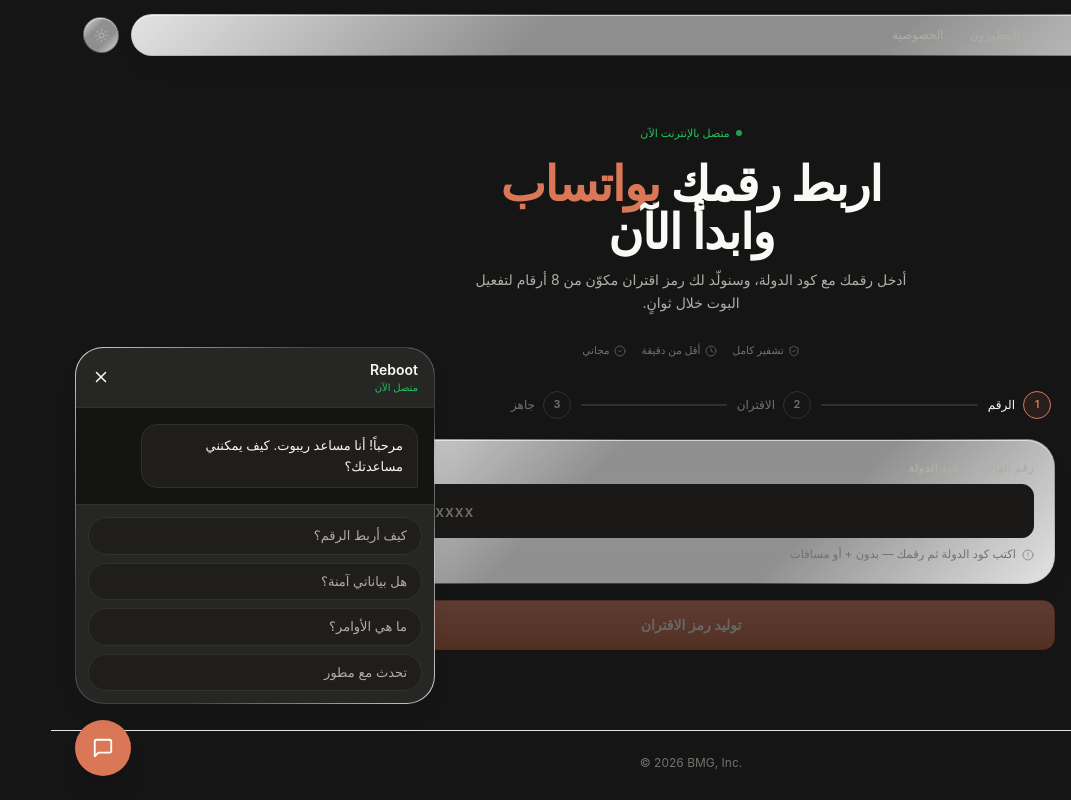
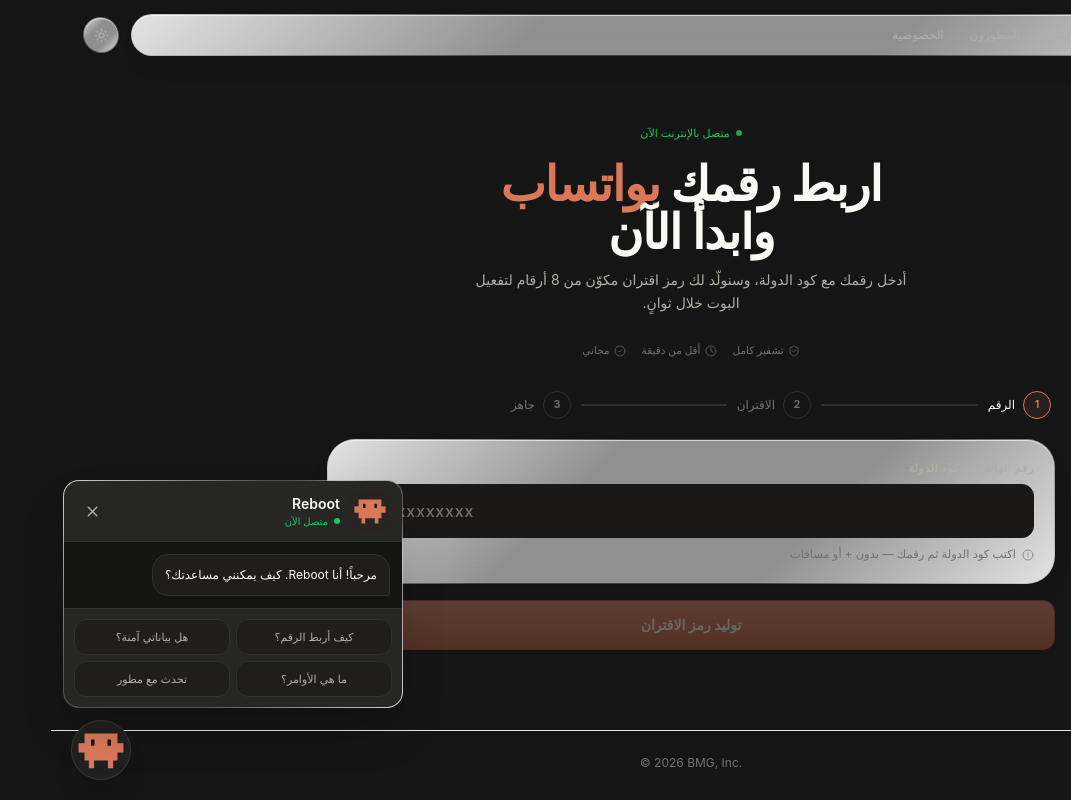
Before and after one commit to ux656/Freund, a Next.js app: page / in a window 1280 px wide. Both pictures are taken after a click on the button 52 px from the left and 748 px from the top of the page. Shown: the whole page, without its empty margins (209-1280 px from the left). Built offline with nearby package versions, Linux system fonts and the light colour scheme.

Commit message:
Redesign Reboot assistant mascot and compact chat layout

```diff
--- a/components/BotAssistant.tsx
+++ b/components/BotAssistant.tsx
@@ -2,7 +2,7 @@
 
 import { useState } from "react";
 import { motion, AnimatePresence } from "framer-motion";
-import { MessageSquare, X } from "lucide-react";
+import { X } from "lucide-react";
 
 const responses: Record<string, string> = {
   link: "اذهب لصفحة الربط، أدخل رقمك، ثم أدخل رمز الاقتران في واتساب من: الإعدادات ← الأجهزة المرتبطة ← ربط جهاز.",
@@ -11,59 +11,103 @@ const responses: Record<string, string> = {
   human: "تواصل مع فريق التطوير من صفحة المطورين.",
 };
 
+const actions = [
+  { action: "link", label: "كيف أربط الرقم؟" },
+  { action: "security", label: "هل بياناتي آمنة؟" },
+  { action: "commands", label: "ما هي الأوامر؟" },
+  { action: "human", label: "تحدث مع مطور" },
+];
+
+function RebootMascot({ className = "h-9 w-12" }: { className?: string }) {
+  return (
+    <svg viewBox="0 0 120 92" fill="none" className={className} aria-hidden="true">
+      <path
+        d="M22 8H98V31H111V51H98V70H88V88H76V70H44V88H32V70H22V51H9V31H22V8Z"
+        fill="#D97858"
+      />
+      <rect x="37" y="22" width="8" height="14" rx="1" fill="#151515" />
+      <rect x="75" y="22" width="8" height="14" rx="1" fill="#151515" />
+      <path d="M22 31H9V51H22M98 31H111V51H98" stroke="#D97858" strokeWidth="1.5" />
+    </svg>
+  );
+}
+
 export default function BotAssistant() {
   const [open, setOpen] = useState(false);
   const [messages, setMessages] = useState<{ role: "bot" | "user"; text: string }[]>([
-    { role: "bot", text: "مرحباً! أنا مساعد ريبوت. كيف يمكنني مساعدتك؟" },
+    { role: "bot", text: "مرحباً! أنا Reboot. كيف يمكنني مساعدتك؟" },
   ]);
 
   const ask = (action: string, label: string) => {
     setMessages((m) => [...m, { role: "user", text: label }]);
-    setTimeout(() => {
+    window.setTimeout(() => {
       setMessages((m) => [...m, { role: "bot", text: responses[action] || "عذراً، لم أفهم." }]);
-    }, 600);
+    }, 450);
   };
 
   return (
     <>
       <button
         onClick={() => setOpen(!open)}
-        className="fixed bottom-6 left-6 z-50 grid size-14 place-items-center rounded-full bg-primary text-white shadow-xl transition-transform hover:scale-105"
-        aria-label="مساعد ريبوت"
+        className="fixed bottom-5 left-5 z-50 grid size-[60px] place-items-center rounded-full border border-white/10 bg-[#202020] shadow-xl transition-transform hover:scale-105"
+        aria-label="فتح مساعد Reboot"
+        aria-expanded={open}
       >
-        <MessageSquare size={22} />
+        <RebootMascot className="h-10 w-[52px]" />
       </button>
 
       <AnimatePresence>
         {open && (
           <motion.div
-            initial={{ opacity: 0, y: 20, scale: 0.95 }}
+            initial={{ opacity: 0, y: 14, scale: 0.97 }}
             animate={{ opacity: 1, y: 0, scale: 1 }}
-            exit={{ opacity: 0, y: 20, scale: 0.95 }}
-            className="lg lg-surface fixed bottom-24 left-6 z-50 flex w-[360px] max-w-[calc(100vw-48px)] flex-col overflow-hidden rounded-glass"
+            exit={{ opacity: 0, y: 14, scale: 0.97 }}
+            className="lg lg-surface fixed bottom-[92px] left-3 z-50 flex max-h-[min(570px,calc(100dvh-120px))] w-[340px] max-w-[calc(100vw-24px)] flex-col overflow-hidden rounded-2xl border border-white/10 shadow-2xl"
           >
-            <div className="flex items-center justify-between border-b border-border bg-surface-2 px-4 py-3">
-              <div>
-                <div className="text-sm font-semibold">Reboot</div>
-                <div className="text-[10px] text-green">متصل الآن</div>
+            <div className="flex shrink-0 items-center justify-between border-b border-border bg-surface-2 px-3 py-2.5">
+              <div className="flex items-center gap-2.5">
+                <span className="grid size-10 place-items-center rounded-xl bg-[#292321]">
+                  <RebootMascot className="h-7 w-9" />
+                </span>
+                <div>
+                  <div className="text-sm font-semibold">Reboot</div>
+                  <div className="flex items-center gap-1.5 text-[10px] text-green">
+                    <span className="size-1.5 rounded-full bg-green" />
+                    متصل الآن
+                  </div>
+                </div>
               </div>
-              <button onClick={() => setOpen(false)} aria-label="إغلاق"><X size={18} /></button>
+              <button
+                onClick={() => setOpen(false)}
+                aria-label="إغلاق المحادثة"
+                className="grid size-8 place-items-center rounded-full text-text-2 transition-colors hover:bg-white/5"
+              >
+                <X size={17} />
+              </button>
             </div>
-            <div className="flex max-h-60 flex-col gap-2.5 overflow-y-auto bg-bg p-4">
+
+            <div className="flex min-h-0 max-h-[32vh] flex-col gap-2 overflow-y-auto bg-bg p-3">
               {messages.map((m, i) => (
-                <div key={i} className={m.role === "bot" ? "max-w-[85%] self-start rounded-2xl rounded-br-sm border border-border bg-surface px-3.5 py-2.5 text-[13px] leading-relaxed" : "max-w-[85%] self-end rounded-2xl rounded-bl-sm bg-primary px-3.5 py-2.5 text-[13px] text-white"}>
+                <div
+                  key={i}
+                  className={
+                    m.role === "bot"
+                      ? "max-w-[88%] self-start rounded-2xl rounded-br-sm border border-border bg-surface px-3 py-2 text-xs leading-6"
+                      : "max-w-[88%] self-end rounded-2xl rounded-bl-sm bg-primary px-3 py-2 text-xs leading-6 text-white"
+                  }
+                >
                   {m.text}
                 </div>
               ))}
             </div>
-            <div className="flex flex-col gap-2 border-t border-border bg-surface-2 p-3">
-              {[
-                { action: "link", label: "كيف أربط الرقم؟" },
-                { action: "security", label: "هل بياناتي آمنة؟" },
-                { action: "commands", label: "ما هي الأوامر؟" },
-                { action: "human", label: "تحدث مع مطور" },
-              ].map((a) => (
-                <button key={a.action} onClick={() => ask(a.action, a.label)} className="rounded-pill border border-border bg-surface px-3.5 py-2 text-right text-[13px] text-text-2 transition-colors hover:border-primary hover:text-primary">
+
+            <div className="grid shrink-0 grid-cols-2 gap-1.5 border-t border-border bg-surface-2 p-2.5">
+              {actions.map((a) => (
+                <button
+                  key={a.action}
+                  onClick={() => ask(a.action, a.label)}
+                  className="min-h-9 rounded-xl border border-border bg-surface px-2 py-2 text-center text-[11px] leading-4 text-text-2 transition-colors hover:border-primary hover:text-primary active:scale-[0.98]"
+                >
                   {a.label}
                 </button>
               ))}
```
